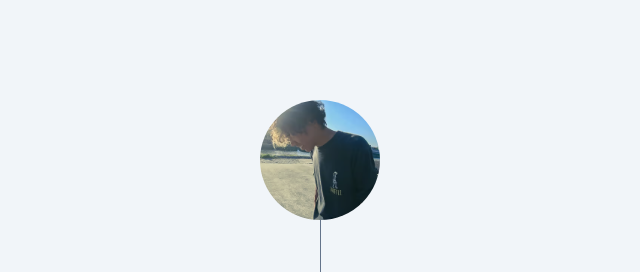
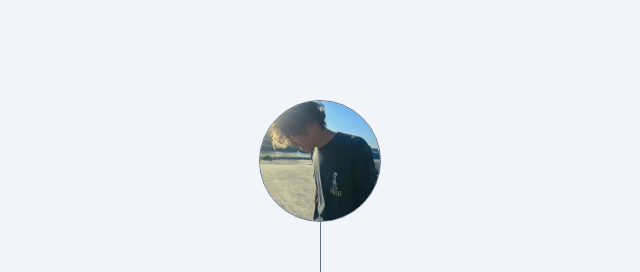
Before and after one commit to yuto343/yuto343.net, an Astro site: page / in a window 1280 px wide. Shown: the top 272 px of the page, 320-960 px from the left. Built offline with nearby package versions, Linux system fonts and the light colour scheme; Astro itself is replaced by a stand-in of ours.

Commit message:
modified:   src/components/index/timeline.astro

```diff
--- a/src/components/index/timeline.astro
+++ b/src/components/index/timeline.astro
@@ -46,6 +46,7 @@ const ICON_SIZE = 18;
     border-radius: 100%;
     width: var(--IMG_SIZE);
     display: block;
+    border: 1px solid var(--COLOR_GRAY500);
   }
   .timeline {
     padding: var(--SPACING_PX100) 0 0 0;
```
